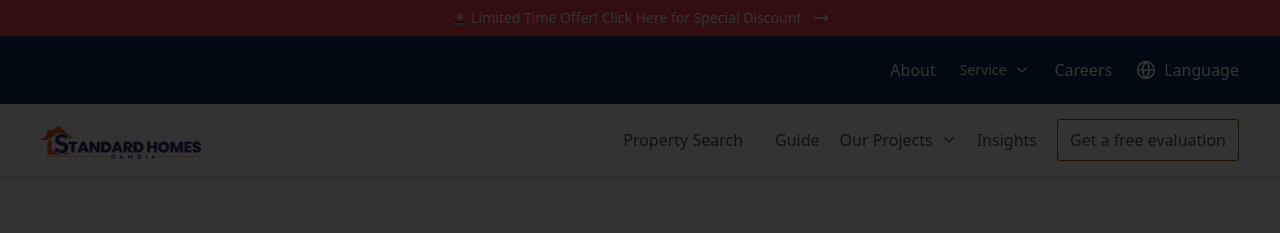
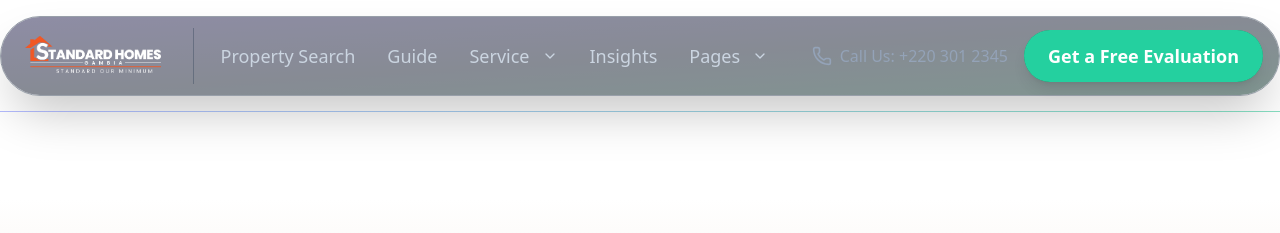
Before and after one commit to Eric-Eddie-Kabutey/standard-homes, a Next.js app: page /about in a window 1280 px wide. Shown: the top 233 px of the page. Built offline with nearby package versions, Linux system fonts and the light colour scheme.

Commit message:
Update Navbar: Added Pages dropdown, fixed icons, and updated logo

```diff
--- a/components/AboutTrustedHomeBuilders/AboutTrustedHomeBuilders.tsx
+++ b/components/AboutTrustedHomeBuilders/AboutTrustedHomeBuilders.tsx
@@ -23,8 +23,8 @@ const AboutTrustedHomeBuilders = () => {
       <div className="max-w-[1230px] 2xl:max-w-[1390px] mx-auto px-4">
         <Card className="p-4">
           <div className="grid grid-cols-1 sm:grid-cols-2 lg:grid-cols-3 gap-4">
-            {images?.map((image) => (
-              <div key={image.name} className="relative h-60 w-full">
+            {images?.map((image, index) => (
+              <div key={index} className="relative h-60 w-full">
                 <Image
                   src={image.img}
                   alt={image.name}
--- a/components/Advertisements/AdsBanner.tsx
+++ b/components/Advertisements/AdsBanner.tsx
@@ -1,7 +1,7 @@
 'use client'
 
 import React, { useState } from 'react'
-import { Dialog, DialogContent, DialogTrigger } from '@/components/ui/dialog'
+import { Dialog, DialogContent, DialogTitle, DialogTrigger } from '@/components/ui/dialog'
 
 import { MoveRight } from 'lucide-react'
 import Link from 'next/link'
@@ -21,6 +21,7 @@ const AdsBanner = () => {
 					</p>
 				</DialogTrigger>
 				<DialogContent className='bg-[#7FB5E3] p-0'>
+					    <DialogTitle className="sr-only">Advertisement Banner</DialogTitle>
 					<div className='aspect-video'>
 						<video
 							autoPlay
--- a/components/common/Navbar.tsx
+++ b/components/common/Navbar.tsx
@@ -1,199 +1,359 @@
 "use client";
 
 import React, { useState, useEffect } from "react";
+import Link from "next/link";
 import Image from "next/image";
-import Link from "next/link";
 import { usePathname } from "next/navigation";
-import MobileMenue from "./MobileMenue";
+import { motion } from "framer-motion";
 import { cn } from "@/lib/utils";
+
 import {
-  NavigationMenuLink,
-} from "@/components/ui/navigation-menu";
-import { Building, HandCoins, Droplets, Globe, ChevronDown, ChevronUp } from "lucide-react";
-import AdsBanner from "../Advertisements/AdsBanner";
+  ChevronDown,
+  Menu,
+  Phone,
+  Building,
+  HandCoins,
+  Droplets,
+  Globe,
+  Info,
+  Briefcase,
+  LucideProps,
+} from "lucide-react";
 
+import {
+  Sheet,
+  SheetContent,
+  SheetTrigger,
+} from "@/components/ui/sheet";
+import {
+  Accordion,
+  AccordionContent,
+  AccordionItem,
+  AccordionTrigger,
+} from "@/components/ui/accordion";
+import { Button } from "@/components/ui/button";
+
+interface MenuItem {
+  name: string;
+  href: string;
+  hasDropdown?: boolean;
+  dropdownItems?: MenuItem[];
+  icon?: React.ForwardRefExoticComponent<
+    Omit<LucideProps, "ref"> & React.RefAttributes<SVGSVGElement>
+  >;
+}
+
+/* -------------------------
+   Navigation Configuration
+   -------------------------*/
+const navItems: MenuItem[] = [
+  { name: "Property Search", href: "/properties" },
+  { name: "Guide", href: "/guide" },
+  {
+    name: "Service",
+    href: "#",
+    hasDropdown: true,
+    dropdownItems: [
+      { name: "GENERAL CONSTRUCTION", href: "/general-construction" },
+      { name: "SALES & SUPPLY", href: "/sales-and-supply" },
+      { name: "WATER", href: "/water" },
+    ],
+  },
+  { name: "Insights", href: "/news" },
+  {
+    name: "Pages",
+    href: "#",
+    hasDropdown: true,
+    dropdownItems: [
+      { name: "About", href: "/about", icon: Info },
+      { name: "Careers", href: "/careers", icon: Briefcase },
+      { name: "Language", href: "/language", icon: Globe },
+    ],
+  },
+];
+
+const mobileNavServices: MenuItem[] = [
+  { name: "General Construction", href: "/general-construction", icon: Building },
+  { name: "Sales & Supply", href: "/sales-and-supply", icon: HandCoins },
+  { name: "Water Solutions", href: "/water", icon: Droplets },
+];
+
+/* -------------------------
+   Navbar Component
+   -------------------------*/
 const Navbar: React.FC = () => {
   const pathname = usePathname();
-  const [hoveredMenu, setHoveredMenu] = useState<string | null>(null);
-
-
-  const [isNavVisible, setIsNavVisible] = useState(true);
-  const [isBannerVisible, setIsBannerVisible] = useState(true);
-  const [ lastScrollY, setLastScrollY ] = useState(0);
-
-   // --- Logic to hide navbar on specific pages ---
-  // We check if the current URL path ends with '/gallery'
-  const isGalleryPage = pathname.endsWith('/gallery');
+  const [isScrolled, setIsScrolled] = useState(false);
+  const [activeDropdown, setActiveDropdown] = useState<string | null>(null);
 
   useEffect(() => {
-    // If we are on the gallery page, don't attach scroll listeners
-    if (isGalleryPage) return;
+    const onScroll = () => setIsScrolled(window.scrollY > 20);
+    window.addEventListener("scroll", onScroll, { passive: true });
+    return () => window.removeEventListener("scroll", onScroll);
+  }, []);
 
-
-    const handleScroll = () => {
-      const currentScrollY = window.scrollY;
-      const SCROLL_THRESHOLD = 100;
-
-      if (currentScrollY <= 10) {
-        setIsNavVisible(true);
-        setIsBannerVisible(true);
-      } else if (currentScrollY > lastScrollY) {
-        setIsNavVisible(false);
-      } else {
-        setIsNavVisible(true);
-      }
-
-      if (currentScrollY > SCROLL_THRESHOLD) {
-          setIsBannerVisible(false);
-      }
-
-      setLastScrollY(currentScrollY);
-    };
-
-    window.addEventListener('scroll', handleScroll, { passive: true });
-
-    return () => {
-      window.removeEventListener('scroll', handleScroll);
-    };
-  }, [ lastScrollY, isGalleryPage ]);
-
-   // --- Conditional return ---
-  // If it's a gallery page, the component renders nothing.
-  if (isGalleryPage) {
-    return null;
-  }
-
-  // If not a gallery page, render the navbar as usual.
+  const fadeInVariants = {
+    hidden: { opacity: 0, y: -18, scale: 0.99 },
+    visible: { opacity: 1, y: 0, scale: 1, transition: { duration: 0.5, ease: "easeOut" } },
+  };
 
   return (
-    <div className={cn(
-        "fixed top-0 w-full z-50 shadow-md transition-transform duration-300 ease-in-out",
-        // When isNavVisible is false, the entire block slides out of view
-        isNavVisible ? "translate-y-0" : "-translate-y-full"
-    )}>
+    <motion.header
+      initial="hidden"
+      animate="visible"
+      variants={fadeInVariants}
+      className={cn(
+        "fixed left-0 right-0 top-0 z-50 transition-all duration-300",
+        isScrolled ? "py-2 backdrop-blur-md" : "py-4"
+      )}
+      style={{
+        background: isScrolled
+          ? "linear-gradient(to bottom, rgba(30,27,75,0.86), rgba(30,27,75,0.72))"
+          : "transparent",
+      }}
+    >
+      <div
+        className={cn(
+          "relative mx-auto flex max-w-[1300px] items-center justify-between rounded-full border border-slate-700/50 p-2 shadow-2xl transition-all duration-300",
+          isScrolled ? "h-16" : "h-20",
+          "bg-dark-navy/80 backdrop-blur-xl",
+          "before:absolute before:inset-0 before:rounded-full before:bg-gradient-to-br before:from-indigo-950 before:via-slate-900 before:to-emerald-950 before:opacity-50 before:mix-blend-lighten"
+        )}
+      >
+        {/* Logo Section */}
+        <Link
+          href="/"
+          className="relative z-10 flex items-center gap-2 px-4 py-2 transition-all duration-300 group"
+        >
+          {/* Desktop Logo Image */}
+          <Image
+            src="/standard w1.png"
+            alt="Standard Homes Gambia"
+            width={200}
+            height={60}
+            className="h-10 w-auto object-contain group-hover:scale-105 transition-transform duration-300"
+            priority
+          />
 
-      {/* Site Banner with its own height transition */}
-      <div className={cn(
-          "transition-[max-height,opacity] duration-500 ease-in-out overflow-hidden",
-          // This allows the banner to hide even when the main nav is visible on scroll-up
-          isBannerVisible ? "max-h-40 opacity-100" : "max-h-0 opacity-0"
-      )}>
-        <AdsBanner />
+          {/* Vertical Divider */}
+          <div className="ml-4 h-full w-[1px] bg-slate-600/50 absolute left-full inset-y-0 my-auto hidden lg:block" />
+        </Link>
+
+        {/* Desktop Navigation */}
+        <nav className="relative z-10 hidden flex-grow justify-center lg:flex">
+          <ul className="flex items-center space-x-8">
+            {navItems.map((item) => (
+              <li
+                key={item.name}
+                className="relative"
+                onMouseEnter={() => item.hasDropdown && setActiveDropdown(item.name)}
+                onMouseLeave={() => item.hasDropdown && setActiveDropdown(null)}
+              >
+                <Link
+                  href={item.href}
+                  className={cn(
+                    "relative block py-2 text-lg font-medium text-slate-300 transition-colors duration-200 hover:text-white",
+                    pathname.startsWith(item.href) && item.href !== "#" && "text-white"
+                  )}
+                >
+                  <span className="inline-flex items-center gap-2">
+                    {item.name}
+                    {item.hasDropdown && (
+                      <ChevronDown
+                        className={cn(
+                          "ml-1 h-4 w-4 inline-block transform transition-transform duration-200",
+                          activeDropdown === item.name && "rotate-180"
+                        )}
+                      />
+                    )}
+                  </span>
+
+                  {/* Underline effect */}
+                  <span
+                    className={cn(
+                      "absolute bottom-0 left-1/2 h-[2px] w-0 -translate-x-1/2 bg-gradient-to-r from-indigo-400 to-emerald-400 transition-all duration-300 ease-out",
+                      (pathname.startsWith(item.href) && item.href !== "#" || activeDropdown === item.name) ? "w-full" : "w-0"
+                    )}
+                  />
+                </Link>
+
+                {/* Dropdown (desktop) */}
+                {item.hasDropdown && activeDropdown === item.name && (
+                  <motion.div
+                    initial={{ opacity: 0, y: 8 }}
+                    animate={{ opacity: 1, y: 0 }}
+                    exit={{ opacity: 0, y: 8 }}
+                    transition={{ duration: 0.14 }}
+                    className="absolute left-1/2 top-full mt-1 -translate-x-1/2 w-60 rounded-lg border border-slate-700/40 bg-gradient-to-br from-indigo-950 via-slate-900 to-emerald-950 p-2 shadow-xl backdrop-blur-md z-[9999] pointer-events-auto"
+                    style={{ marginTop: "-1px" }}
+                    onMouseEnter={() => setActiveDropdown(item.name)}
+                    onMouseLeave={() => setActiveDropdown(null)}
+                  >
+                    {item.dropdownItems?.map((dropdownItem) => (
+                      <Link
+                        key={dropdownItem.name}
+                        href={dropdownItem.href}
+                        className={cn(
+                          "flex items-center gap-3 px-4 py-3 rounded-md text-slate-300 transition-colors duration-150 hover:bg-gradient-to-r hover:from-indigo-600 hover:to-emerald-600 hover:text-white",
+                          pathname === dropdownItem.href && "bg-gradient-to-r from-indigo-600 to-emerald-600 text-white"
+                        )}
+                      >
+                        {dropdownItem.icon && <dropdownItem.icon className="h-5 w-5 opacity-90" />}
+                        <span>{dropdownItem.name}</span>
+                      </Link>
+                    ))}
+                  </motion.div>
+                )}
+              </li>
+            ))}
+          </ul>
+        </nav>
+
+        {/* Phone Number & CTA */}
+        <div className="relative z-10 flex items-center gap-4 pr-2">
+          <a
+            href="tel:+2203012345"
+            className="hidden items-center gap-2 text-slate-400 transition-colors duration-300 hover:text-white lg:flex"
+          >
+            <Phone className="h-5 w-5" />
+            <span className="font-medium">Call Us: +220 301 2345</span>
+          </a>
+
+          <Link
+            href="/inquire"
+            className="relative overflow-hidden rounded-full bg-emerald-500 px-6 py-3 text-lg font-semibold text-white shadow-lg transition-all duration-300 hover:scale-[1.03] hover:bg-emerald-600 focus:outline-none focus:ring-2 focus:ring-emerald-500 focus:ring-offset-2 focus:ring-offset-dark-navy pulsing-button"
+          >
+            Get a Free Evaluation
+            <span className="absolute inset-0 size-full animate-pulse rounded-full bg-emerald-400 opacity-0 mix-blend-screen" />
+          </Link>
+        </div>
+
+        {/* Mobile Menu Trigger */}
+        <div className="lg:hidden">
+          <MobileNavbar />
+        </div>
       </div>
 
+      {/* Subtle bottom gradient border */}
+      <div className="absolute bottom-0 left-0 right-0 h-[1px] bg-gradient-to-r from-indigo-500 to-emerald-500 opacity-50" />
+    </motion.header>
+  );
+};
 
-      {/* Top site menu */}
-      <div className="bg-[#0a2f5c] text-white hidden md:block">
-        <nav className="flex items-center max-w-[1230px] 2xl:max-w-[1390px] mx-auto px-4 md:-py-1">
-          <div className="ml-auto flex items-center gap-x-6">
-              <Link href="/about" className="flex items-center gap-2 text-base hover:text-gray-300 transition-colors">
-                <span>About</span>
-              </Link>
-            <div
-              className="relative"
-              onMouseEnter={() => setHoveredMenu("Services")}
-              onMouseLeave={() => setHoveredMenu(null)}
-            >
-              <Link href="#" className={`px-3 rounded-md text-sm font-medium transition-colors hover:text-gray-300`}>
-                <div className="flex items-center gap-x-2">
-                  Service {hoveredMenu === "Services" ? <ChevronUp className="w-4 h-auto" /> : <ChevronDown className="w-4 h-auto" />}
-                </div>
-              </Link>
-              {hoveredMenu === "Services" && (
-                <div className="absolute top-12 left-0 z-10 w-64 bg-primary shadow-lg rounded-md border border-gray-200">
-                  <Link href="/general-construction" className={`block px-4 py-2 text-sm text-white hover:bg-primary-foreground`}>
-                    <div className="flex gap-4 items-center"><Building className="w-6 h-6 text-slate-100" /><span>GENERAL CONSTRUCTION</span></div>
-                  </Link>
-                  <Link href="/sales-and-supply" className={`block px-4 py-2 text-sm text-white hover:bg-primary-foreground`}>
-                     <div className="flex gap-4 items-center"><HandCoins className="w-6 h-6 text-slate-100" /><span>SALES & SUPPLY</span></div>
-                  </Link>
-                  <Link href="/water" className={`block px-4 py-2 text-sm text-white hover:bg-primary-foreground`}>
-                    <div className="flex gap-4 items-center"><Droplets className="w-6 h-6 text-slate-100" /><span>WATER</span></div>
-                  </Link>
-                </div>
-              )}
-            </div>
-              <Link href="/careers" className="text-base hover:text-gray-300 transition-colors">Careers</Link>
-              <button className="flex items-center gap-2 text-base hover:text-gray-300 transition-colors">
-                <Globe className="h-5 w-5" />
-                <span>Language</span>
-              </button>
-          </div>
-        </nav>
-      </div>
+/* -------------------------
+   Mobile Navbar Component
+   -------------------------*/
+const MobileNavbar: React.FC = () => {
+  const pathname = usePathname();
 
-      {/* Main site menu */}
-      <div className="bg-white py-2 md:py-0 ">
-        <div className="flex items-center justify-between max-w-[1230px] 2xl:max-w-[1390px] mx-auto px-4 overflow-hidden">
-          <Link href="/" className="flex items-center">
-            <Image width={160} height={240} src="/S GAMBIA.png" alt="desktop logo" className="mt-2 hidden md:block" />
-            <Image width={120} height={160} src="/STANDARD MAIN.png" alt="mobile logo" className="mt-2 block md:hidden" />
-          </Link>
+  return (
+    <Sheet>
+      <SheetTrigger asChild>
+        <Button size="icon" variant="ghost" className="text-white hover:bg-slate-800">
+          <Menu className="h-6 w-6" />
+        </Button>
+      </SheetTrigger>
 
-          <div className="hidden md:flex items-center space-x-2 relative">
-            <Link href="/properties" className={`px-3 py-2 rounded-md text-base font-medium transition-colors ${ pathname === "/properties" ? "bg-primary text-white" : "text-gray-600 hover:bg-primary hover:text-gray-800"}`}>
-              Property Search
-            </Link>
-            <Link href="/guide" className={`px-3 py-2 rounded-md text-base font-medium transition-colors ${ pathname === "/guide" ? "bg-primary text-white" : "text-gray-600 hover:bg-primary hover:text-gray-800"}`}>
-              Guide
-            </Link>
-              {/* dropdown to explore more projects */}
-            <div className="relative" onMouseEnter={() => setHoveredMenu("Properties")} onMouseLeave={() => setHoveredMenu(null)}>
-              <Link href="#" className={`px-3 py-2 rounded-md text-base font-medium transition-colors text-gray-600 hover:text-gray-800`}>
-                <div className="flex items-center gap-2 text-base">
-                  Our Projects {hoveredMenu === "Properties" ? <ChevronUp className="w-4 h-4" /> : <ChevronDown className="w-4 h-4" />}
-                </div>
-              </Link>
-              {hoveredMenu === "Properties" && (
-                <div className="absolute top-12 left-0 z-50 mt-1 w-48 bg-primary shadow-lg rounded-md border border-gray-200">
-                  <Link href="/project-one" className={`block px-4 py-2 text-sm text-white hover:bg-primary-foreground`}>Project One</Link>
-                </div>
-              )}
-            </div>
+      <SheetContent side="right" className="w-full max-w-sm border-l-slate-700 bg-dark-navy p-0">
+        <div className="flex h-full flex-col overflow-y-auto pt-6">
 
-            <Link href="/news" className={`px-3 py-2 rounded-md text-base font-medium transition-colors ${ pathname === "/news" ? "bg-primary text-white" : "text-gray-600 hover:bg-primary hover:text-gray-800"}`}>
-              Insights
-            </Link>
-
-            <Link href="/inquire" className={`px-3 py-2 rounded-md text-base font-medium transition-colors border-yellow-600 border ${ pathname === "/inquire" ? "bg-primary text-white" : "text-gray-600 hover:bg-primary hover:text-gray-800"}`}>
-              Get a free evaluation
-            </Link>
+          {/* Mobile Logo Section */}
+          <div className="mb-8 flex items-center justify-center gap-2 border-b border-slate-700 pb-6">
+             <Link href="/">
+               <Image
+                  src="/standard w1.png"
+                  alt="Standard Homes Gambia"
+                  width={180}
+                  height={50}
+                  className="h-auto w-auto max-h-12 object-contain"
+                />
+             </Link>
           </div>
 
-          <div className="md:hidden flex items-center gap-3">
-            <Link href="/inquire" className="bg-primary text-white px-4 py-2 shadow-lg flex items-center justify-center">Inquire</Link>
-            <MobileMenue />
+          {/* Mobile Nav Links */}
+          <nav className="flex-grow">
+            <Accordion type="single" collapsible className="w-full">
+              {navItems.map((item) => (
+                <AccordionItem key={item.name} value={`item-${item.name.toLowerCase().replace(/\s/g, "-")}`} className="border-b border-slate-800">
+                  {item.hasDropdown ? (
+                    <>
+                      <AccordionTrigger className="px-6 py-4 text-left text-lg font-medium text-slate-200 hover:no-underline hover:bg-slate-800">
+                        {item.name}
+                      </AccordionTrigger>
+                      <AccordionContent className="bg-slate-900 pb-0">
+                        {item.dropdownItems?.map((dropdownItem) => (
+                          <Link
+                            key={dropdownItem.name}
+                            href={dropdownItem.href}
+                            className={cn(
+                              "flex items-center gap-4 px-10 py-3 text-base text-slate-300 transition-colors duration-200 hover:bg-slate-800 hover:text-white",
+                              pathname === dropdownItem.href && "bg-gradient-to-r from-indigo-600 to-emerald-600 text-white"
+                            )}
+                          >
+                            {dropdownItem.icon && <dropdownItem.icon className="h-5 w-5" />}
+                            <span>{dropdownItem.name}</span>
+                          </Link>
+                        ))}
+                      </AccordionContent>
+                    </>
+                  ) : (
+                    <Link
+                      href={item.href}
+                      className={cn(
+                        "block w-full px-6 py-4 text-left text-lg font-medium text-slate-200 transition-colors duration-200 hover:bg-slate-800 hover:text-white",
+                        pathname === item.href && "bg-gradient-to-r from-indigo-600 to-emerald-600 text-white"
+                      )}
+                    >
+                      {item.name}
+                    </Link>
+                  )}
+                </AccordionItem>
+              ))}
+
+              {/* Services Accordion for Mobile */}
+              <AccordionItem value="item-services" className="border-b border-slate-800">
+                <AccordionTrigger className="px-6 py-4 text-left text-lg font-medium text-slate-200 hover:no-underline hover:bg-slate-800">
+                  Our Services
+                </AccordionTrigger>
+                <AccordionContent className="bg-slate-900 pb-0">
+                  {mobileNavServices.map((service) => (
+                    <Link
+                      key={service.name}
+                      href={service.href}
+                      className={cn(
+                        "flex items-center gap-4 px-10 py-3 text-base text-slate-300 transition-colors duration-200 hover:bg-slate-800 hover:text-white",
+                        pathname === service.href && "bg-gradient-to-r from-indigo-600 to-emerald-600 text-white"
+                      )}
+                    >
+                      {service.icon && <service.icon className="h-5 w-5" />}
+                      <span>{service.name}</span>
+                    </Link>
+                  ))}
+                </AccordionContent>
+              </AccordionItem>
+            </Accordion>
+          </nav>
+
+          {/* Mobile CTA */}
+          <div className="p-6">
+            <Link
+              href="/inquire"
+              className="block w-full rounded-full bg-emerald-500 py-3 text-center text-lg font-semibold text-white shadow-lg transition-all duration-300 hover:bg-emerald-600"
+            >
+              Get a Free Evaluation
+            </Link>
+            <a
+              href="tel:+2203012345"
+              className="mt-4 flex items-center justify-center gap-2 text-slate-400 transition-colors duration-300 hover:text-white"
+            >
+              <Phone className="h-5 w-5" />
+              <span className="font-medium">Call Us: +220 301 2345</span>
+            </a>
           </div>
         </div>
-      </div>
-    </div>
+      </SheetContent>
+    </Sheet>
   );
 };
 
 export default Navbar;
-
-const ListItem = React.forwardRef<
-  React.ElementRef<"a">,
-  React.ComponentPropsWithoutRef<"a">
->(({ className, title, children, ...props }, ref) => {
-  return (
-    <li>
-      <NavigationMenuLink asChild>
-        <a
-          ref={ref}
-          className={cn(
-            "block select-none space-y-1 rounded-md p-3 leading-none no-underline outline-none transition-colors hover:bg-accent hover:text-accent-foreground focus:bg-accent focus:text-accent-foreground",
-            className
-          )}
-          {...props}
-        >
-          <div className="text-sm font-medium leading-none">{title}</div>
-          <p className="line-clamp-2 text-sm leading-snug text-muted-foreground">
-            {children}
-          </p>
-        </a>
-      </NavigationMenuLink>
-    </li>
-  );
-});
-ListItem.displayName = "ListItem";
```
Also changed, not shown: 1 other file (tests, documents, lock files or other folders).
